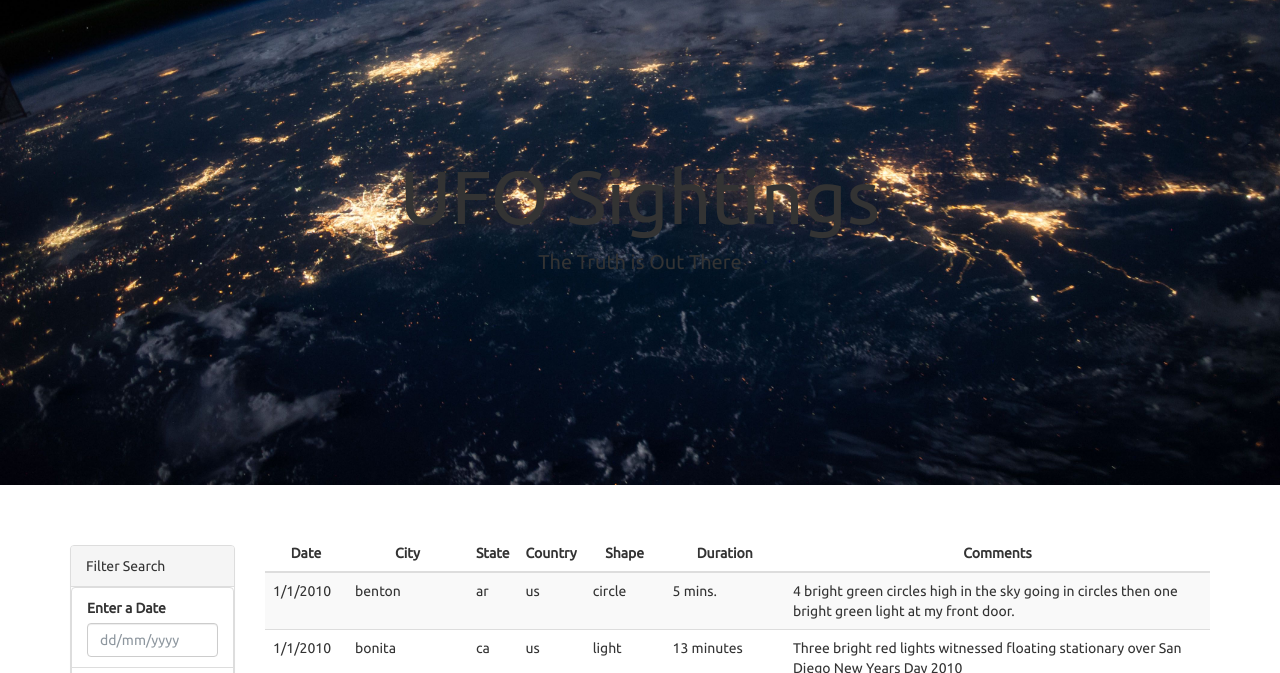
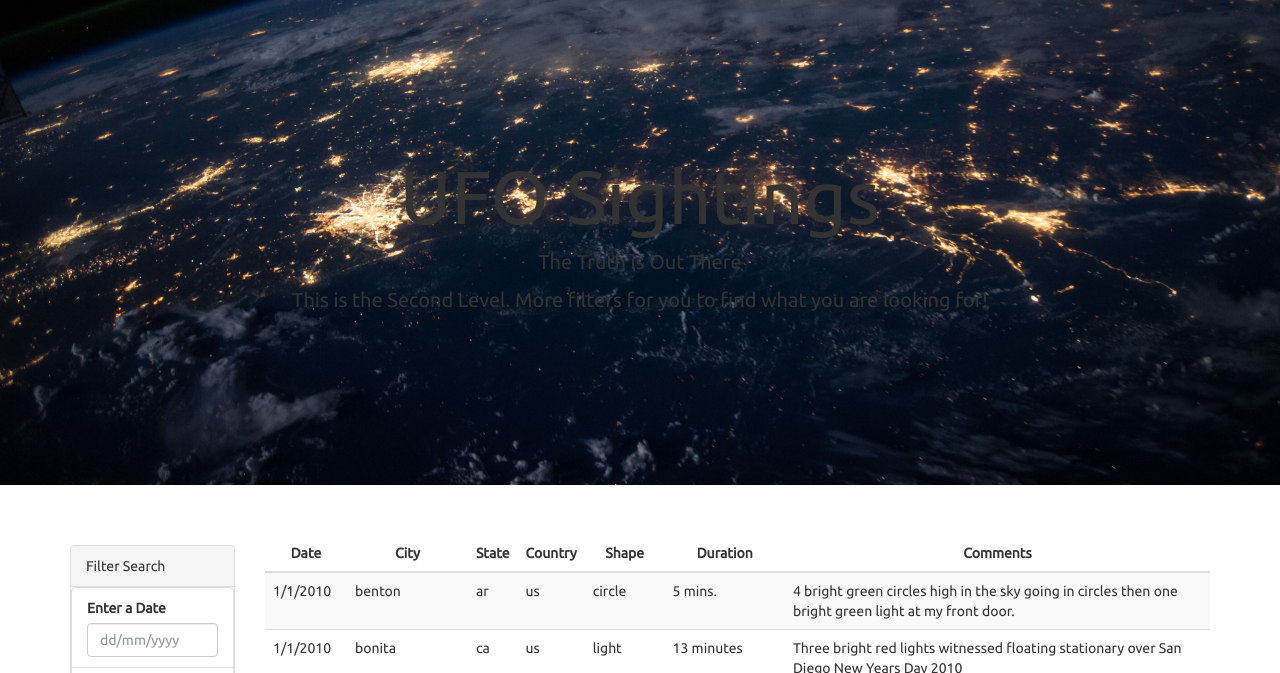
Before and after one commit to danielatuesta55/javascript-challenge, a plain HTML site: page Level_2/index.html in a window 1280 px wide. Shown: the part 127-800 px from the top of the page. Drawn offline with nearby package versions, Linux system fonts and the light colour scheme.

Commit message:
Added last code to html part 2

```diff
--- a/Level_2/index.html
+++ b/Level_2/index.html
@@ -24,6 +24,7 @@
         <div class="hero text-center">
             <h1>UFO Sightings</h1>
             <p>The Truth is Out There</p>
+            <p>This is the Second Level. More filters for you to find what you are looking for!</p>
         </div>
         <div class="container">
             <div class="row margin-top-50">
```
